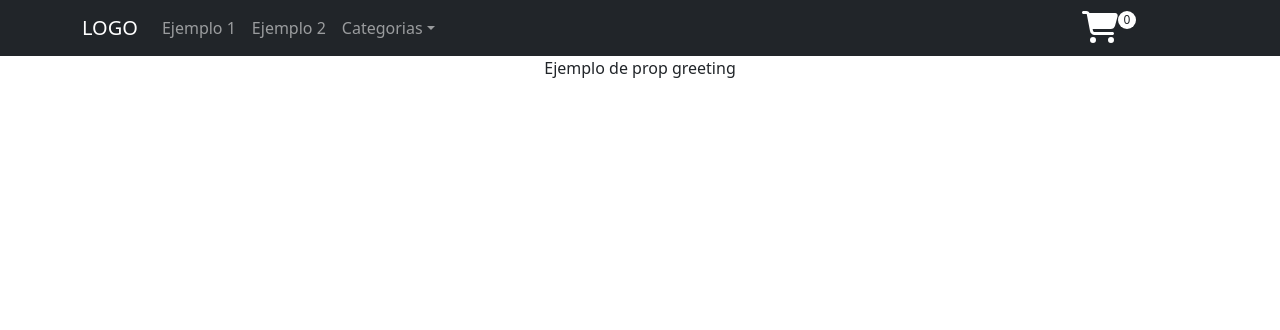
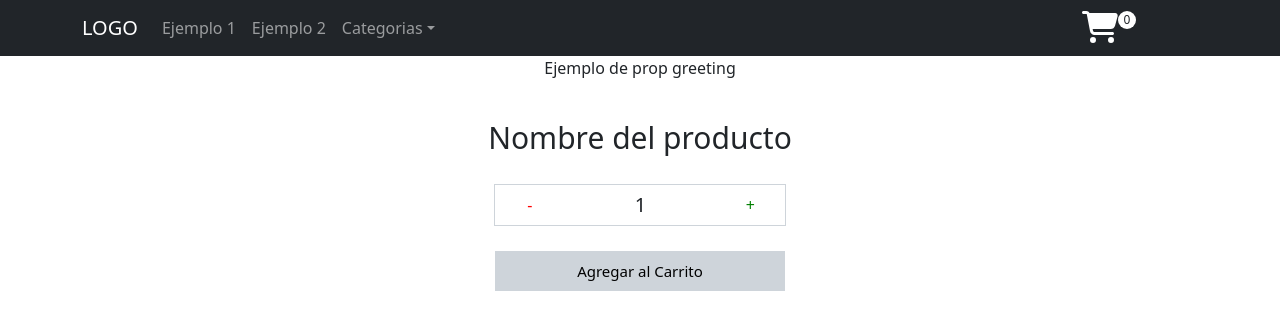
Before and after one commit to 0GLOC/E-commerce, a React (Create React App) app: page / in a window 1280 px wide. Shown: the top 330 px of the page. Built offline with nearby package versions, Linux system fonts and the light colour scheme.

Commit message:
Contador

```diff
--- a/src/App.js
+++ b/src/App.js
@@ -1,12 +1,15 @@
 import './App.css';
 import ItemListContainer from './components/ItemListContainer/ItemListContainer';
 import Navbar from './components/Navbar/Navbar'
+import ItemCount from './components/ItemCount/ItemCount';
+
 
 function App() {
   return (
     <div className="App">
       <Navbar/>
       <ItemListContainer saludo={'Ejemplo de prop greeting'}/>
+      <ItemCount/>
     </div>
   );
 }
--- /dev/null
+++ b/src/components/AddCart/AddCart.css
@@ -0,0 +1,22 @@
+button.btn.btn-dark.btn-lg{
+    margin-left: auto;
+    margin-right: auto;
+    margin-top: 25px;
+    width: 290px;
+    height: 40px;
+    border-top-right-radius: 0;
+    border-top-left-radius: 0;
+    border-bottom-right-radius: 0;
+    border-bottom-left-radius: 0;
+    padding: 0;
+    border-radius: none;
+    font-size: 15px;
+    background-color: #ced4da;
+    color: black;
+    border: none;
+}
+
+button.btn.btn-dark.btn-lg:hover{
+    background-color: black;
+    color: #fff;
+}
--- /dev/null
+++ b/src/components/AddCart/AddCart.js
@@ -0,0 +1,17 @@
+import React from "react";
+import { Button } from "react-bootstrap";
+import '../AddCart/AddCart.css'
+
+const AddCart = () => {
+    return(
+        <div>
+           <div className="d-grid gap-2">
+                <Button variant="dark" size="lg">
+                    Agregar al Carrito
+                </Button>
+            </div>
+        </div>
+    );
+};
+
+export default AddCart;
--- a/src/components/CartWidget/CartWidget.js
+++ b/src/components/CartWidget/CartWidget.js
@@ -3,6 +3,7 @@ import { FontAwesomeIcon } from '@fortawesome/react-fontawesome';
 import { faCartShopping } from '@fortawesome/free-solid-svg-icons';
 
 import '../CartWidget/CartWidget.css'
+
 
 const CartWidget = () => {
     return(
@@ -13,4 +14,5 @@ const CartWidget = () => {
     );
 };
 
+
 export default CartWidget;
--- /dev/null
+++ b/src/components/ItemCount/ItemCount.css
@@ -0,0 +1,50 @@
+div.btn-group{
+    display: inline-flex;
+    margin-top: 20px;
+    border: 1px solid #ced4da;
+}
+
+button.btn{
+    width: 70px;
+    height: 40px;
+    border-top-right-radius: 0;
+    border-top-left-radius: 0;
+    border-bottom-right-radius: 0;
+    border-bottom-left-radius: 0;
+}
+
+button.btn.btn-danger{
+    color: red;
+    background-color: transparent;
+    border-color: transparent;
+}
+
+button.btn.btn-danger:hover{
+    background-color: #dc3545;
+    color: black;
+}
+
+button.btn.btn-success{
+    color: green;
+    background-color: transparent;
+    border-color: transparent;
+}
+
+button.btn.btn-success:hover{
+    background-color:#198754;
+    color: black
+}
+
+.NumeroContador{
+    display: block;
+    margin-left: 70px;
+    margin-right: 70px;
+    margin-top: auto;
+    margin-bottom: auto;
+    font-size: 20px;
+}
+
+.product{
+    font-size: 30px;
+    margin-top: 40px;
+}
--- /dev/null
+++ b/src/components/ItemCount/ItemCount.js
@@ -0,0 +1,39 @@
+import React, { useState } from 'react';
+import { Button, ButtonGroup } from 'react-bootstrap';
+import AddCart from '../AddCart/AddCart';
+import '../ItemCount/ItemCount.css'
+
+
+const ItemCount = ({initialValue = 1}) => {
+    let [count, setCount] = useState(initialValue);
+
+    function sumar(){
+      setCount(count + 1);
+        if (count>= 20){
+        alert('No hay stock disponible')
+        setCount(20);
+        };
+    };
+
+    function restar(){
+      setCount(count - 1);
+      if (count<= 1){
+          console.log('Cantidad incorrecta')
+          setCount(1);
+      };
+    };
+
+    return (
+      <div>
+        <h2 className='product'>Nombre del producto</h2>
+        <ButtonGroup aria-label="Basic example">
+            <Button variant="danger" onClick={(restar)}>-</Button>
+            <p className='NumeroContador'>{count}</p>
+            <Button variant="success" onClick={(sumar)}>+</Button>
+        </ButtonGroup>
+        <AddCart/>
+      </div>
+    );
+  };
+
+  export default ItemCount;
```
